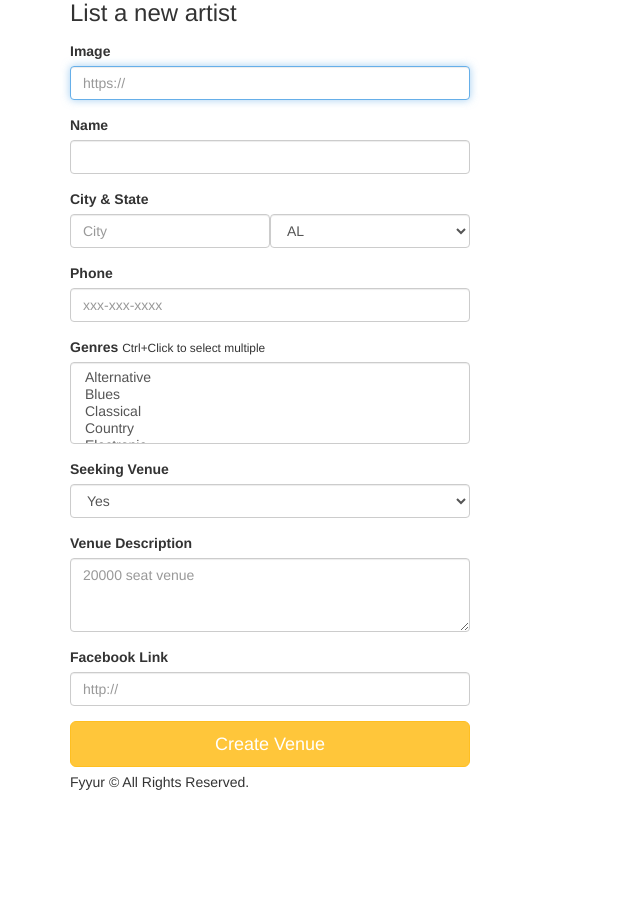
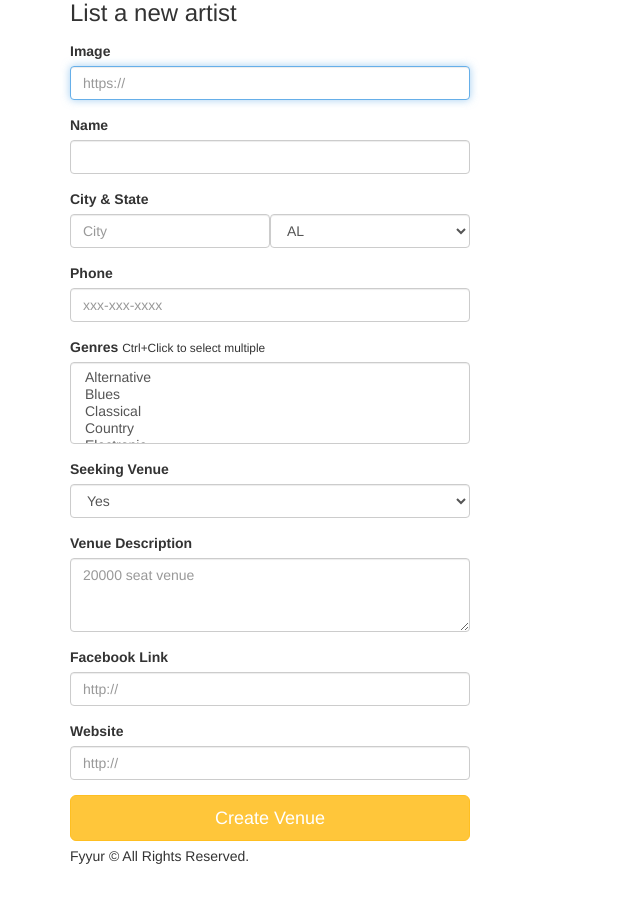
Before and after one commit to fernandoapeguero/Fyyur, a Flask app: page /artists/create in a window 1280 px wide. Shown: the part 95-996 px from the top of the page, without its empty margins (0-640 px from the left). Before the commit the page ends 885 px from the top, so only its background shows below. Run offline with Flask 2, Linux system fonts and the light colour scheme; some libraries are stand-ins or nearby versions.

Commit message:
added logic to fix select for that was always true

```diff
--- a/app.py
+++ b/app.py
@@ -59,6 +59,7 @@ class Artist(db.Model):
     state = db.Column(db.String(120))
     phone = db.Column(db.String(120))
     genres = db.Column(db.ARRAY(db.String()))
+    website = db.Column(db.String(500))
     image_link = db.Column(db.String(500))
     facebook_link = db.Column(db.String(120))
     seeking_venue = db.Column(db.Boolean() , nullable=False , default=False)
@@ -504,6 +505,13 @@ def create_artist_submission():
   # TODO: modify data to be the data object returned from db insertion
 
   data = request.form
+  is_seeking = False
+
+  if(data['seeking_venue'] != 'True'):
+        is_seeking = False
+  else:
+    is_seeking = True
+
   try:
 
     artist = Artist(name=data['name'],
@@ -511,9 +519,10 @@ def create_artist_submission():
                     state=data['state'],
                     phone=data['phone'],
                     genres=data.getlist('genres'),
+                    website=data['website'],
                     image_link=data['image_link'],
                     facebook_link=data['facebook_link'],
-                    seeking_venue=bool(data['seeking_venue']),
+                    seeking_venue= is_seeking,
                     seeking_venue_description=data['venue_description'])
 
     db.session.add(artist)
--- a/forms.py
+++ b/forms.py
@@ -124,8 +124,7 @@ class VenueForm(Form):
             (True, 'Yes'),
             (False, 'No')
         ],
-            validators=[InputRequired()],
-            coerce=lambda x: x == 'True'
+            validators=[InputRequired()]
     )
 
     talent_description = TextAreaField(
@@ -232,12 +231,13 @@ class ArtistForm(Form):
         'facebook_link', validators=[URL()]
     )
     seeking_venue = SelectField(
+        'seeking_venue',
         choices=[
             (True, 'Yes'),
             (False, 'No')
         ],
             validators=[InputRequired()],
-            coerce=lambda x: x == 'True'
+            coerce=lambda x: x == 'True',
     )
 
     venue_description = TextAreaField(
--- a/templates/forms/new_artist.html
+++ b/templates/forms/new_artist.html
@@ -44,6 +44,10 @@
           <label for="genres">Facebook Link</label>
           {{ form.facebook_link(class_ = 'form-control', placeholder='http://', autofocus = true) }}
         </div>
+        <div class="form-group">
+          <label for="website">Website</label>
+          {{ form.website(class_ = 'form-control', placeholder='http://', autofocus = true) }}
+        </div>
       <input type="submit" value="Create Venue" class="btn btn-primary btn-lg btn-block">
     </form>
   </div>
```
Also changed, not shown: migrations/versions/97c09eb52d97_.py (added, +28 -0 lines).
